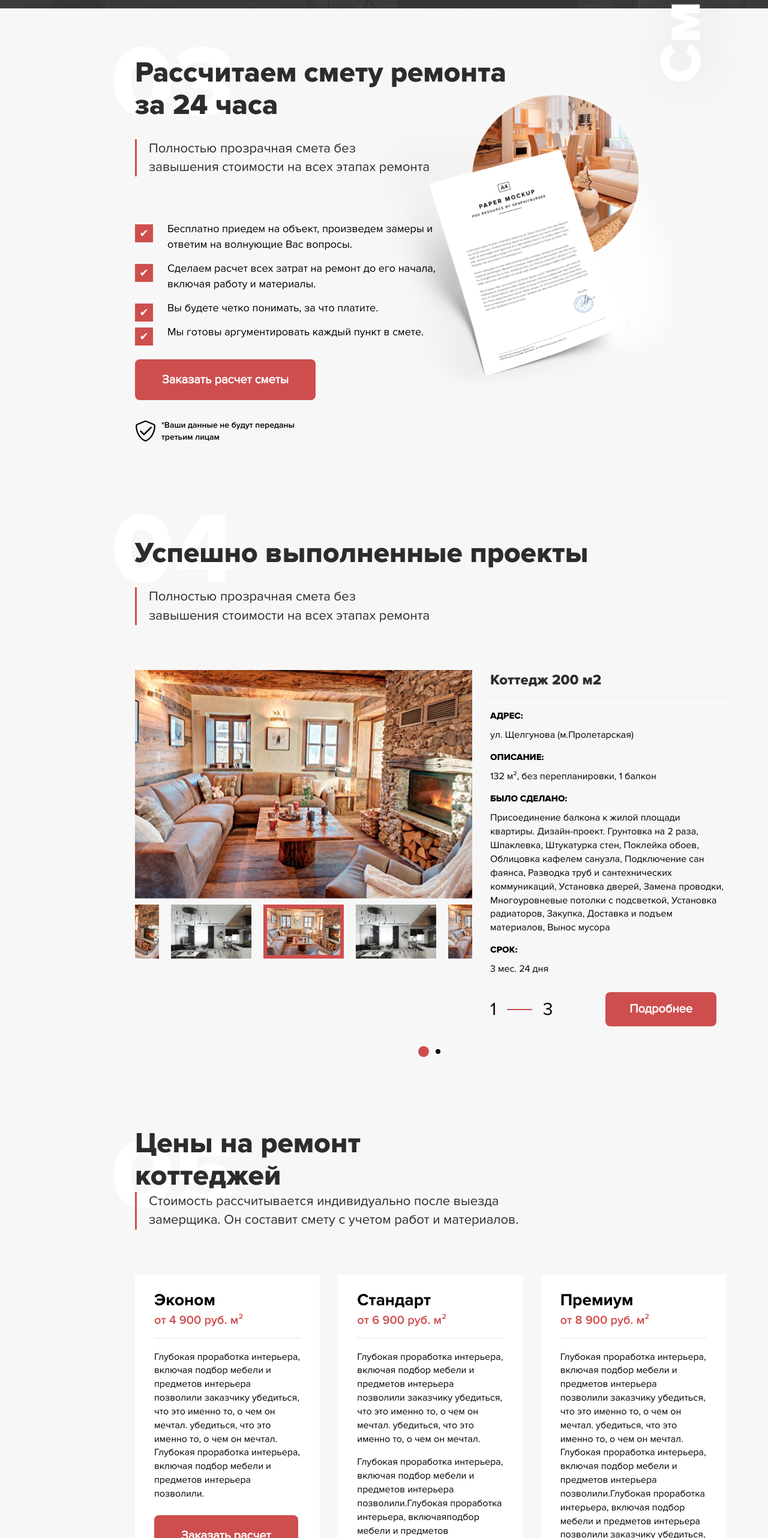
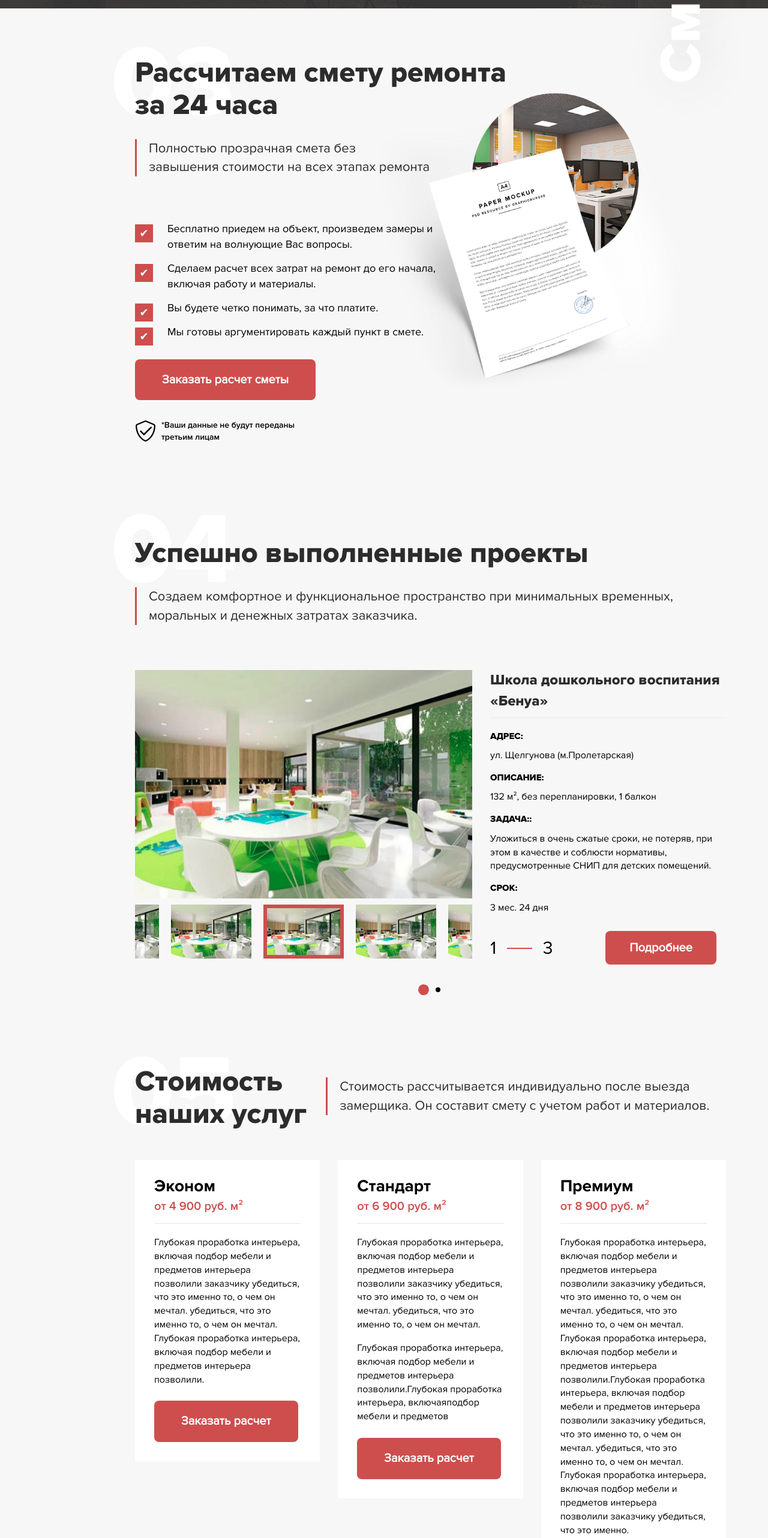
Before and after one commit to user44/elior, a website: page app/5.html in a window 1280 px wide. Shown: the part 2500-5064 px from the top of the page at 60% size. Drawn offline with Linux system fonts and the light colour scheme; files whose address does not match are found by name.

Commit message:
five page done

```diff
--- a/app/5.html
+++ b/app/5.html
@@ -275,7 +275,7 @@
   </div>
 </section>
 
-<section class="smeta-section fourth lfbtitle" data-index="4">
+<section class="smeta-section five lfbtitle" data-index="4">
   <div class="container">
 
     <div class="vertical-text prlx_vertical">Смета</div>
@@ -328,7 +328,7 @@
             <div class="n">04</div>
             <h3>Успешно выполненные проекты</h3>
           </div>
-            <div class="llt">Полностью прозрачная смета без<br> завышения стоимости на всех этапах ремонта</div>
+            <div class="llt">Создаем комфортное и функциональное пространство при минимальных временных,<br> моральных и денежных затратах заказчика.</div>
         </div>
       </div>
     </div>
@@ -338,21 +338,21 @@
         <div class="row">
           <div class="col-lg-7 col-md-12">
             <div class="slider slider-for">
-              <div><img src="img/success-prj/4/slide1.jpg" alt=""></div>
-              <div><img src="img/success-prj/4/slide2.jpg" alt=""></div>
-              <div><img src="img/success-prj/4/slide1.jpg" alt=""></div>
-              <div><img src="img/success-prj/4/slide2.jpg" alt=""></div>
+              <div><img src="img/success-prj/5/slide1.jpg" alt=""></div>
+              <div><img src="img/success-prj/5/slide1.jpg" alt=""></div>
+              <div><img src="img/success-prj/5/slide1.jpg" alt=""></div>
+              <div><img src="img/success-prj/5/slide1.jpg" alt=""></div>
             </div>
             <div class="slider slider-nav">
-              <div><img src="img/success-prj/4/slide1.jpg" alt=""></div>
-              <div><img src="img/success-prj/4/slide2.jpg" alt=""></div>
-              <div><img src="img/success-prj/4/slide1.jpg" alt=""></div>
-              <div><img src="img/success-prj/4/slide2.jpg" alt=""></div>
+              <div><img src="img/success-prj/5/slide1.jpg" alt=""></div>
+              <div><img src="img/success-prj/5/slide1.jpg" alt=""></div>
+              <div><img src="img/success-prj/5/slide1.jpg" alt=""></div>
+              <div><img src="img/success-prj/5/slide1.jpg" alt=""></div>
             </div>
           </div>
           <div class="col-lg-5 col-md-12">
             <div class="desc-prj">
-              <div class="title">Коттедж 200 м2</div>
+              <div class="title">Школа дошкольного воспитания «Бенуа»</div>
               <p>
                 <span>Адрес:</span>
                 ул. Щелгунова (м.Пролетарская)
@@ -362,8 +362,8 @@
                 132 м², без перепланировки, 1 балкон
               </p>
               <p>
-                <span>Было сделано:</span>
-                Присоединение балкона к жилой площади квартиры. Дизайн-проект. Грунтовка на 2 раза, Шпаклевка, Штукатурка стен, Поклейка обоев, Облицовка кафелем санузла, Подключение сан фаянса, Разводка труб и сантехнических коммуникаций, Установка дверей, Замена проводки, Многоуровневые потолки с подсветкой, Установка радиаторов, Закупка, Доставка и подъем материалов, Вынос мусора
+                <span>задача::</span>
+                Уложиться в очень сжатые сроки, не потеряв, при этом в качестве и соблюсти нормативы, предусмотренные СНИП для детских помещений.
               </p>
               <p>
                 <span>Срок:</span>
@@ -411,7 +411,7 @@
         <div class="section-title-box">
           <div class="section-title">
             <div class="n">05</div>
-            <h3>Цены на ремонт<br> коттеджей</h3>
+            <h3>Стоимость<br> наших услуг</h3>
             <div class="llt">Стоимость рассчитывается индивидуально после выезда<br> замерщика. Он составит смету с учетом работ и материалов.</div>
           </div>
         </div>
@@ -478,7 +478,7 @@
   </div>
 </section>
 
-<section class="gift-section guarantee lfbtitle" data-index="7">
+<section class="gift-section guarantee five lfbtitle" data-index="7">
   <div class="container">
 
     <div class="row">
@@ -610,15 +610,7 @@
             <li>Оплата по факту выполнения работ</li>
             <li>Гарантия на выполненные работы</li>
           </ul>
-          <div class="btn-box">
-            <a href="#smetacalc-popup" class="btn-accent popup-with-move-anim">Заказать расчет сметы</a>
-          </div>
-          <div class="secure">
-            <div class="icon">
-              <div class="fi fi-shield-check"></div>
-            </div>
-            <p>*Ваши данные не будут переданы<br> третьим лицам</p>
-          </div>
+
         </div>
       </div>
     </div>
--- a/sass/_media.sass
+++ b/sass/_media.sass
@@ -34,7 +34,8 @@
 		&.interior
 			background-size: 30%
 			background-position: 91% center
-	.smeta-section.fourth
+	.smeta-section.fourth,
+	.smeta-section.five,
 		background-size: 45%
 
 /* Large Devices, Wide Screens */
@@ -142,7 +143,8 @@
 	.main-footer
 		.sub-info
 			font-size: 14px
-	.smeta-section.fourth
+	.smeta-section.fourth,
+	.smeta-section.five
 		background-image: none
 		.vertical-text
 			display: none
--- a/sass/main.sass
+++ b/sass/main.sass
@@ -1302,11 +1302,15 @@ textarea
 		// background-size: 42%
 		.vertical-text
 			top: -20%
+	&.five
+		background: url(../img/smeta-bg-5.png) no-repeat 86% center
+		.vertical-text
+			top: -20%
 	&.principles
 		background: url(../img/crazy-woman.png) no-repeat 77% center
 		background-size: 33%
 		.vertical-text
-			top: -80%
+			top: -110%
 	.vertical-text
 		top: 10%
 	.description
@@ -1649,6 +1653,9 @@ textarea
 		margin-bottom: 0
 		background: url(../img/guarantee-bg.png) no-repeat 70% 64%
 		background-size: 30%
+	&.five
+		background: url(../img/guarantee-bg-five.png) no-repeat 100% 64%
+		background-size: 45%
 	.btn-box
 		margin: 0 0 1em
 .faq-section
```
Also changed, not shown: app/4.html (+1 -9 lines), app/css/main.css, app/img/guarantee-bg-five.png (added), app/img/smeta-bg-5.png (added), app/img/success-prj/5/slide1.jpg (added).
